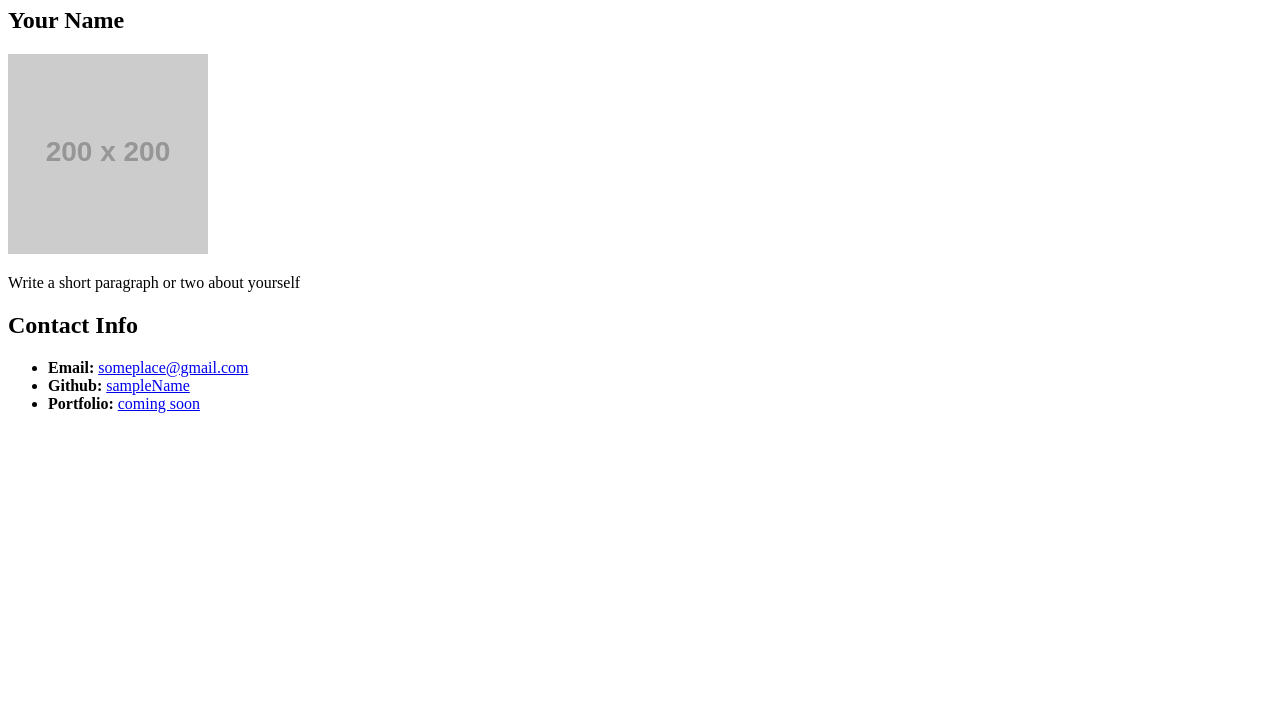
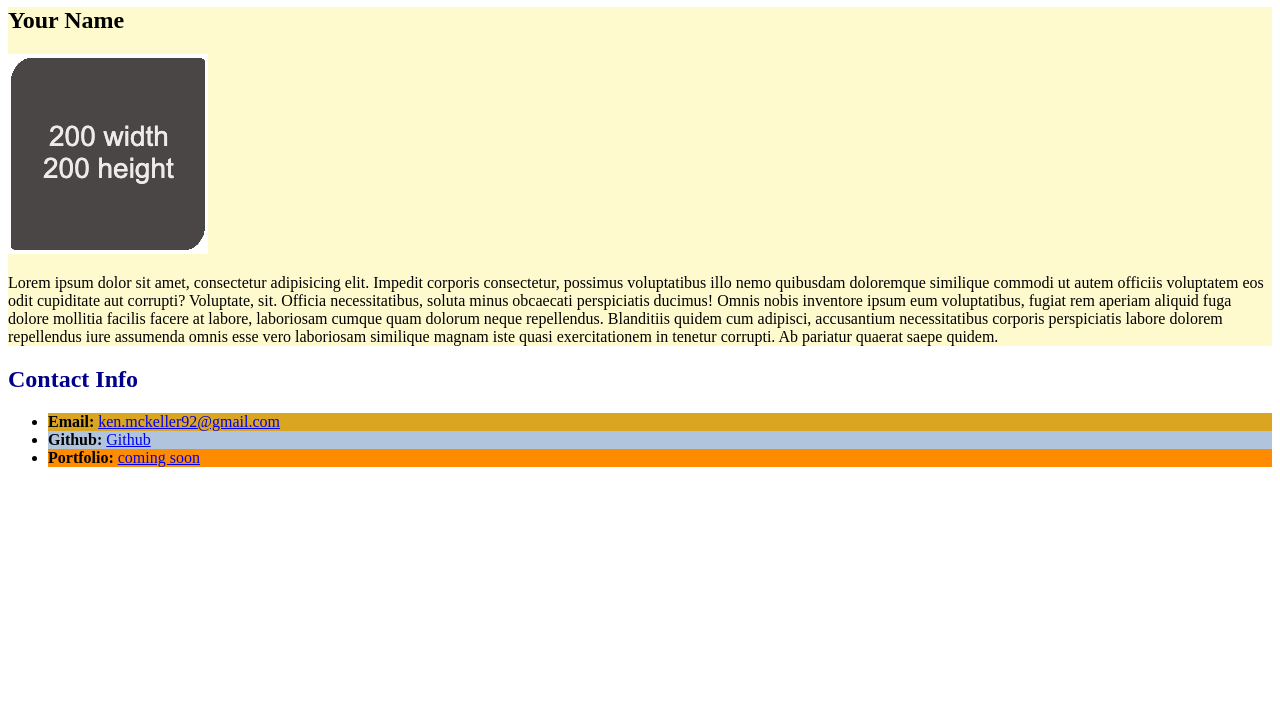
Before and after one commit to KenMck92/Landing-Page, a plain HTML site: page index.html in a window 1280 px wide. Shown: the part 73-800 px from the top of the page. Drawn offline with Linux system fonts and the light colour scheme; placeholder pictures from the web are drawn by us.

Commit message:
added new index and css

```diff
--- /dev/null
+++ b/assets/css/style.css
@@ -0,0 +1,19 @@
+.lesson {
+  background-color: lemonchiffon;
+}
+
+.title {
+  color: darkblue;
+}
+
+#email {
+  background-color: goldenrod;
+}
+
+#github {
+  background-color: lightsteelblue;
+}
+
+#portfolio {
+  background-color: darkorange;
+}
--- a/index.html
+++ b/index.html
@@ -1,37 +1,36 @@
 <!DOCTYPE html>
 <html lang="en-US">
-
   <head>
-    <meta charset="UTF-8">
-    <title>Student Bio</title>
+    <meta charset="UTF-8" />
+    <title>Student Bio With Attributes</title>
+    <!-- Link to stylesheet using rel and href attributes -->
+    <link rel="stylesheet" href="./assets/css/style.css" />
   </head>
 
   <body>
-    <!-- Site Header -->
     <header>
-      <!--The h1 tag should be used for the most important heading-->
-      <h1>Student Bio</h1>
+      <h1 class="title">Student Bio</h1>
     </header>
-
-    <!-- Section 1: Bio -->
+    <!-- TODO: add class attribute  -->
+    <section class="lesson">
+      <h2 class="Student Bio">Your Name</h2>
+      <!-- TODO: modify img attributes -->
+      <img src="./assets/images/image-1.jpg" alt="200-pixel" />
+      <p>Lorem ipsum dolor sit amet, consectetur adipisicing elit. Impedit corporis consectetur, possimus voluptatibus illo nemo quibusdam doloremque similique commodi ut autem officiis voluptatem eos odit cupiditate aut corrupti? Voluptate, sit.
+      Officia necessitatibus, soluta minus obcaecati perspiciatis ducimus! Omnis nobis inventore ipsum eum voluptatibus, fugiat rem aperiam aliquid fuga dolore mollitia facilis facere at labore, laboriosam cumque quam dolorum neque repellendus.
+      Blanditiis quidem cum adipisci, accusantium necessitatibus corporis perspiciatis labore dolorem repellendus iure assumenda omnis esse vero laboriosam similique magnam iste quasi exercitationem in tenetur corrupti. Ab pariatur quaerat saepe quidem.</p>
+    </section>
+    <!-- TODO: add class attribute -->
     <section>
-      <h2>Your Name</h2>
-      <!-- Image -->
-      <img src="https://via.placeholder.com/200" alt="Your Name"/>
-      <!-- Paragraph with embedded link -->
-      <p>Write a short paragraph or two about yourself</p>
-    </section>
-
-    <!-- Section 2: Contact Info -->
-    <section>
-      <h2>Contact Info</h2>
-      <!-- Unordered list -->
+      <h2 class="title">Contact Info</h2>
       <ul>
-        <li><strong>Email:</strong> <a href="#">someplace@gmail.com</a></li>
-        <li><strong>Github:</strong> <a href="#">sampleName</a></li>
-        <li><strong>Portfolio:</strong> <a href="#">coming soon</a></li>
+        <!-- TODO: add id attribute -->
+        <li id="email"><strong>Email:</strong> <a href="#">ken.mckeller92@gmail.com</a></li>
+        <!-- TODO: add id attribute -->
+        <li id="github"><strong>Github:</strong> <a href="#">Github</a></li>
+        <!-- TODO: add id attribute -->
+        <li id="portfolio"><strong>Portfolio:</strong> <a href="#">coming soon</a></li>
       </ul>
     </section>
   </body>
-
 </html>
```
Also changed, not shown: style.css (deleted, +0 -23 lines), assets/images/image-1.jpg (added).
